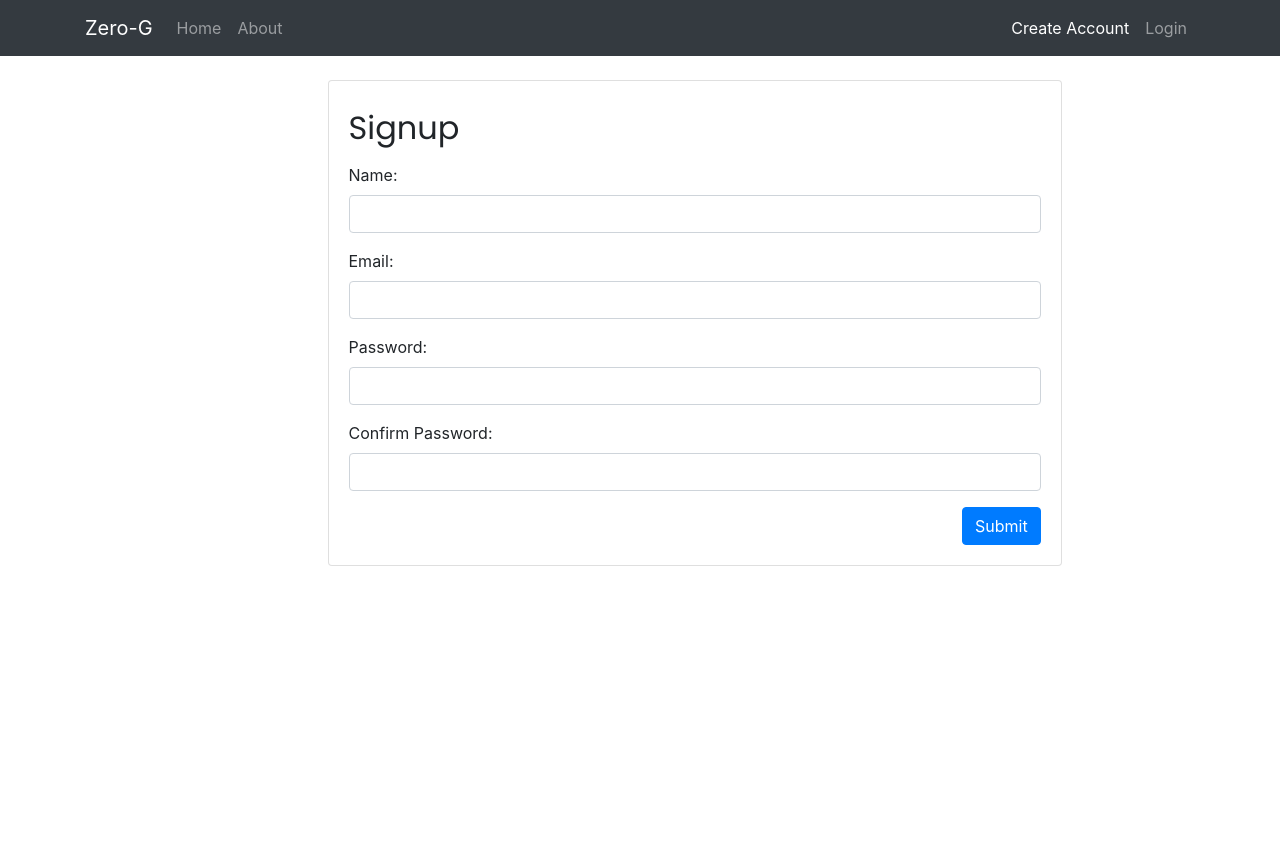
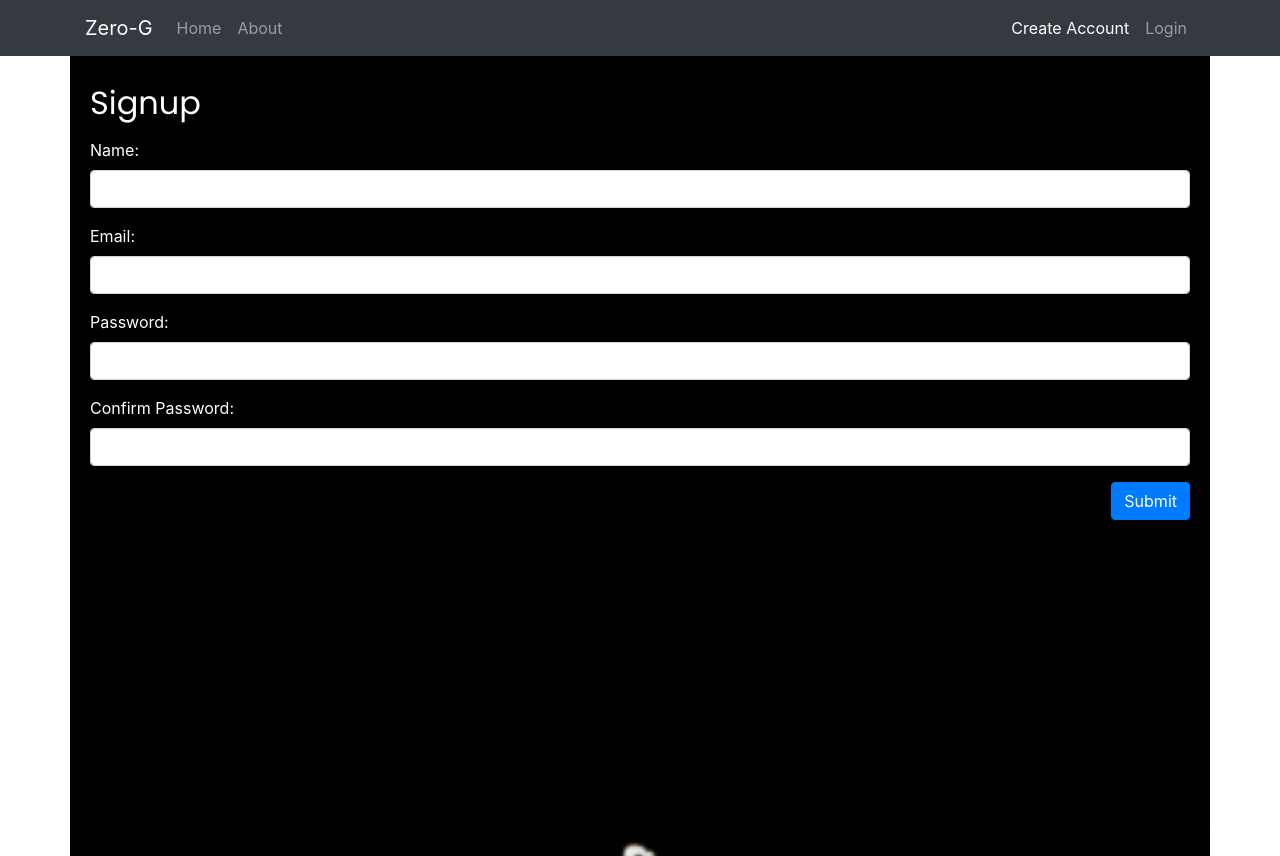
Before and after one commit to margaret-jihua/zero-g-frontend, a React (Create React App) app: page /signup in a window 1280 px wide. Before the commit the page ends 800 px from the top, so only its background shows below. Built offline with nearby package versions, Linux system fonts and the light colour scheme; no server answers.

Commit message:
Add background to Signup Page

```diff
--- a/src/App.scss
+++ b/src/App.scss
@@ -12,12 +12,43 @@ h1,h2,h3,h4,h5,h6,p {
 
 .welcome {
     h5 {
-        color: rgb(123, 20, 170);
+        color: rgb(142, 82, 170);
         margin: 50px auto;
     }
+
     .btn {
         width: 160px;
         display: block;
         margin: 30px auto;
+        background-color: white;
+        color: black;
     }
+
+    .btn:hover {
+        background-color: white;
+        color: yellowgreen;
+    }
+
+    a {
+        color: white;
+        text-decoration: none;
+    }
+
+    background-image: url('../src/assets/welcome-bg.png');
+    background-size: cover;
+    background-repeat: no-repeat;
+    width: 100%;
+    height: 100vh;
+    padding: 20px;
+    color: white;
 }
+
+.sigup{
+    background-image: url('../src/assets/signup-bg.png');
+    background-size: cover;
+    background-repeat: no-repeat;
+    width: 100%;
+    height: 100vh;
+    padding: 20px;
+    color: white;
+}
--- a/src/components/Form.js
+++ b/src/components/Form.js
@@ -27,7 +27,7 @@ const Form = ({ inputs, onSubmit }) => {
               value={input.value}
               onChange={input.onChange}
               className='form-control'
-              required
+              // required
             />
           </div>
         );
--- a/src/components/Signup.js
+++ b/src/components/Signup.js
@@ -162,13 +162,9 @@ const Signup = () => {
   if (redirect) return <Redirect to='/login' />;
 
   return (
-    <div className='row mt-4'>
-      <div className='col-md-7 offset-md-3'>
-        <div className='card card-body'>
-          <h2 className='py-2'>Signup</h2>
-          <Form inputs={formData[formIdx].inputs} onSubmit={handleSubmit} />
-        </div>
-      </div>
+    <div className='container sigup'>
+      <h2 className='py-2'>Signup</h2>
+      <Form inputs={formData[formIdx].inputs} onSubmit={handleSubmit} />
     </div>
   );
 };
```
Also changed, not shown: src/assets/signup-bg.png (added), src/assets/welcome-bg.png (added).
